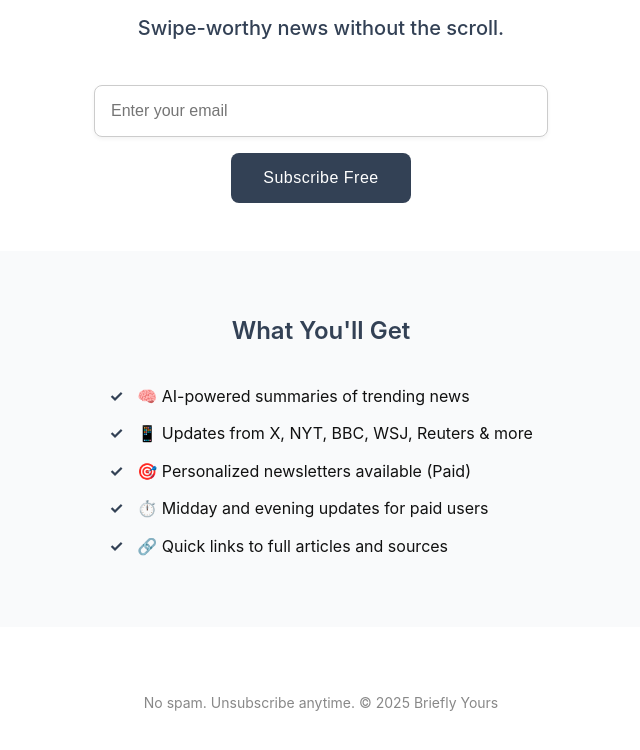
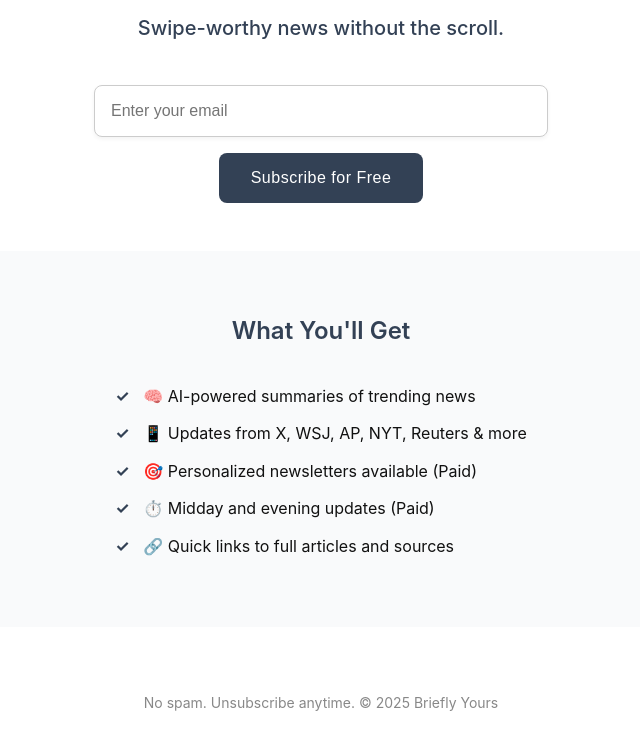
Before and after one commit to tristanhr123/briefly-yours, a plain HTML site: page index.html in a window 1280 px wide. Shown: the part 162-912 px from the top of the page, without its empty margins (319-959 px from the left). Drawn offline with Linux system fonts and the light colour scheme.

Commit message:
Update index.html

```diff
--- a/index.html
+++ b/index.html
@@ -134,16 +134,16 @@
 
     <form>
       <input type="email" placeholder="Enter your email" required />
-      <button type="submit">Subscribe Free</button>
+      <button type="submit">Subscribe for Free</button>
     </form>
 
     <div class="features">
       <h2>What You'll Get</h2>
       <ul>
         <li>🧠 AI-powered summaries of trending news</li>
-        <li>📱 Updates from X, NYT, BBC, WSJ, Reuters & more</li>
+        <li>📱 Updates from X, WSJ, AP, NYT, Reuters & more</li>
         <li>🎯 Personalized newsletters available (Paid)</li>
-        <li>⏱️ Midday and evening updates for paid users</li>
+        <li>⏱️ Midday and evening updates (Paid)</li>
         <li>🔗 Quick links to full articles and sources</li>
       </ul>
     </div>
```
